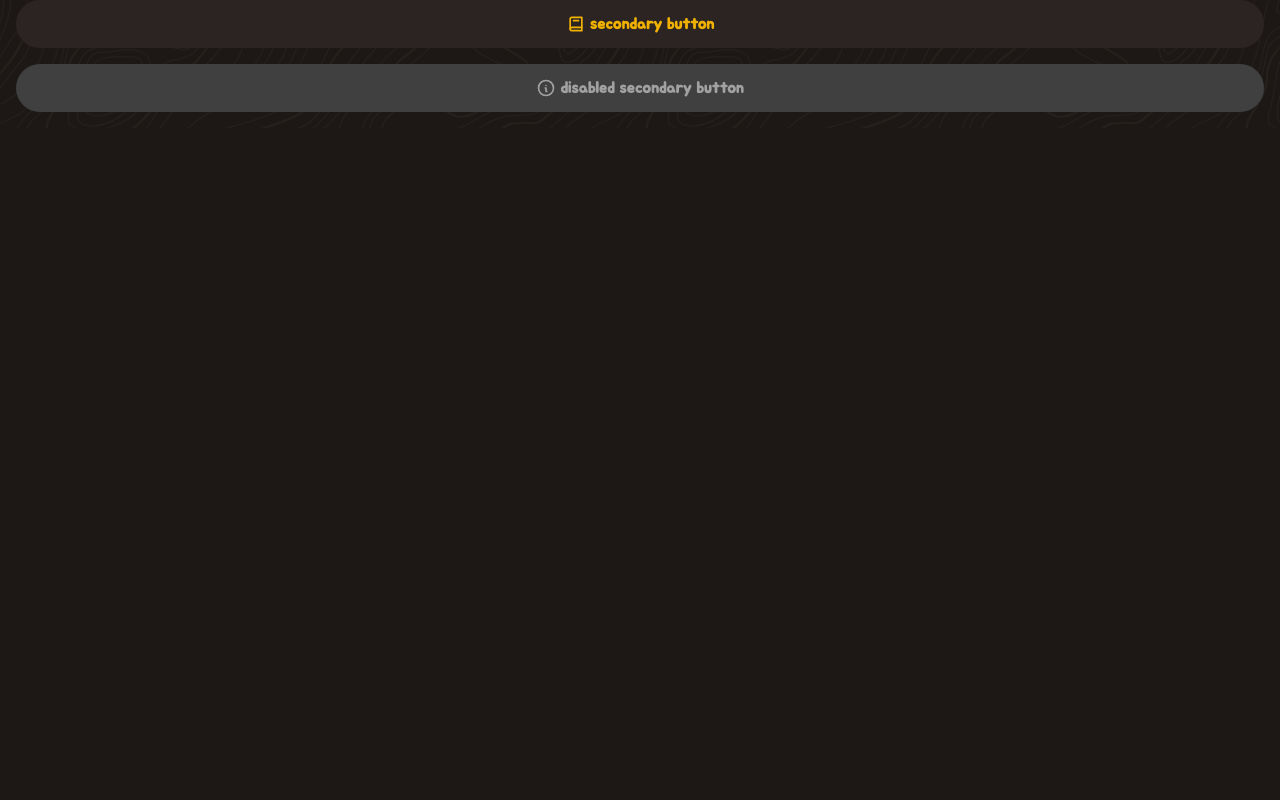
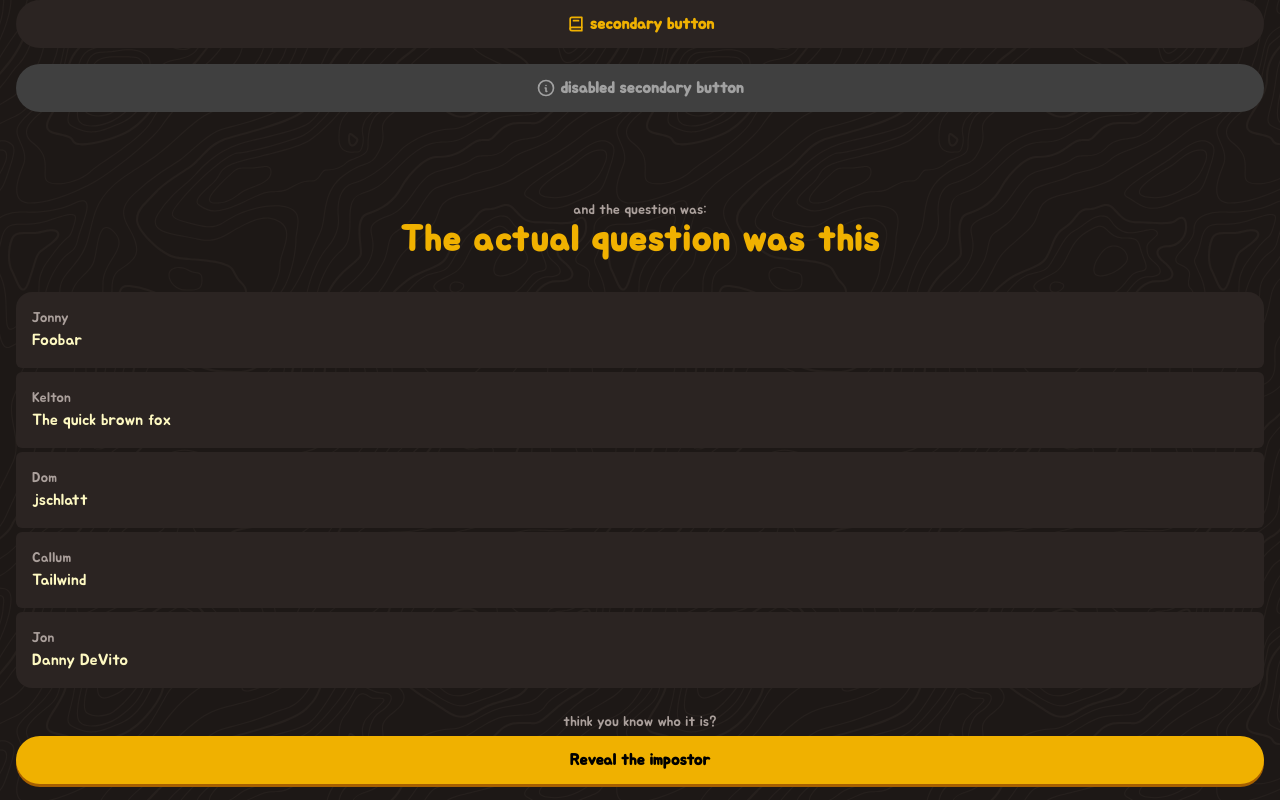
Before and after one commit to SoupCat-Py/impostor-game, a React (Vite) app: page / in a window 1280 px wide. Shown: the part 820-1620 px from the top of the page. Before the commit the page ends 948 px from the top, so only its background shows below. Built offline with nearby package versions, Linux system fonts and the light colour scheme.

Commit message:
testing a bunch of layout stuff with my pre-styled components

```diff
--- a/src/App.tsx
+++ b/src/App.tsx
@@ -93,6 +93,40 @@ export default function App() {
         disabled secondary button
       </Button>
     </div>
+    <div className={"h-10"}></div>
+    <div className={"flex flex-col items-center"}>
+      <Small>and the question was:</Small>
+      <H1>The actual question was this</H1>
+    </div>
+    <List>
+      <ListItem>
+        <Small>Jonny</Small>
+        <Para>Foobar</Para>
+      </ListItem>
+      <ListItem>
+        <Small>Kelton</Small>
+        <Para>The quick brown fox</Para>
+      </ListItem>
+      <ListItem>
+        <Small>Dom</Small>
+        <Para>jschlatt</Para>
+      </ListItem>
+      <ListItem>
+        <Small>Callum</Small>
+        <Para>Tailwind</Para>
+      </ListItem>
+      <ListItem>
+        <Small>Jon</Small>
+        <Para>Danny DeVito</Para>
+      </ListItem>
+    </List>
+    <Button
+      primary
+      label={"think you know who it is?"}
+      onClickFunction={() => alert("it was me >:)")}
+    >
+      Reveal the impostor
+    </Button>
   </section>
   )
 }
```
